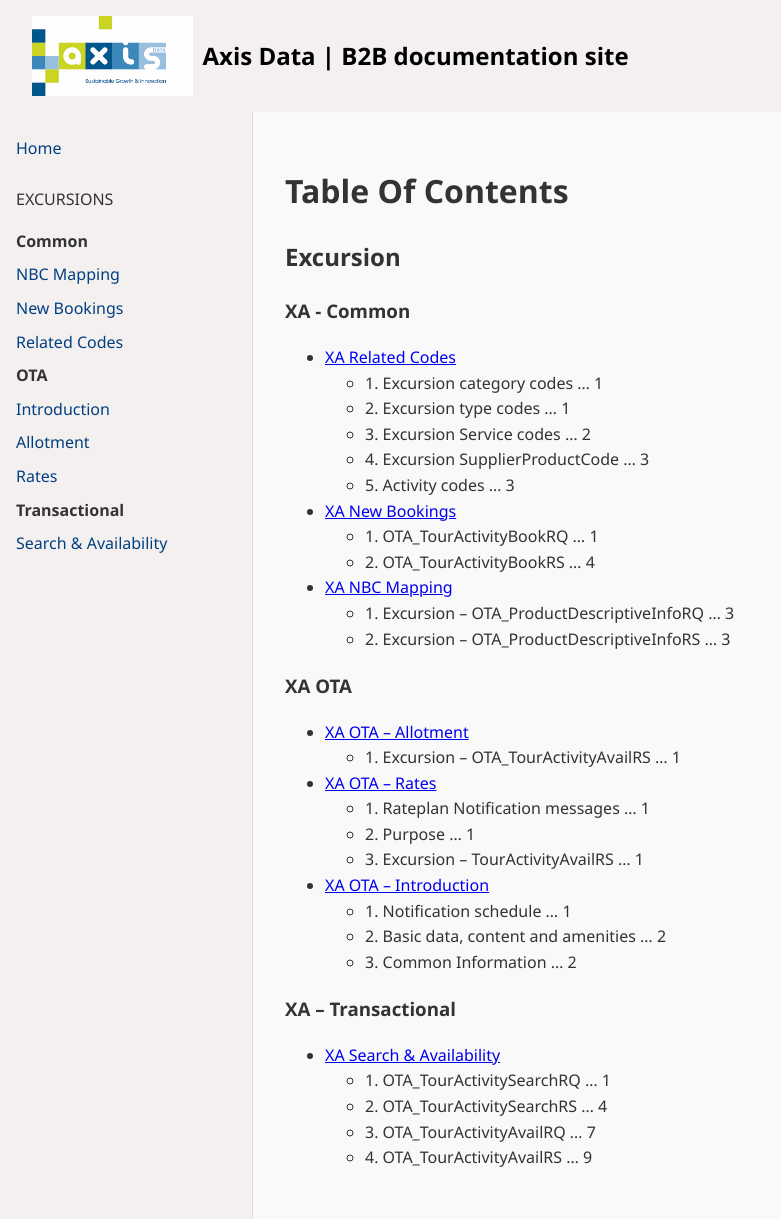
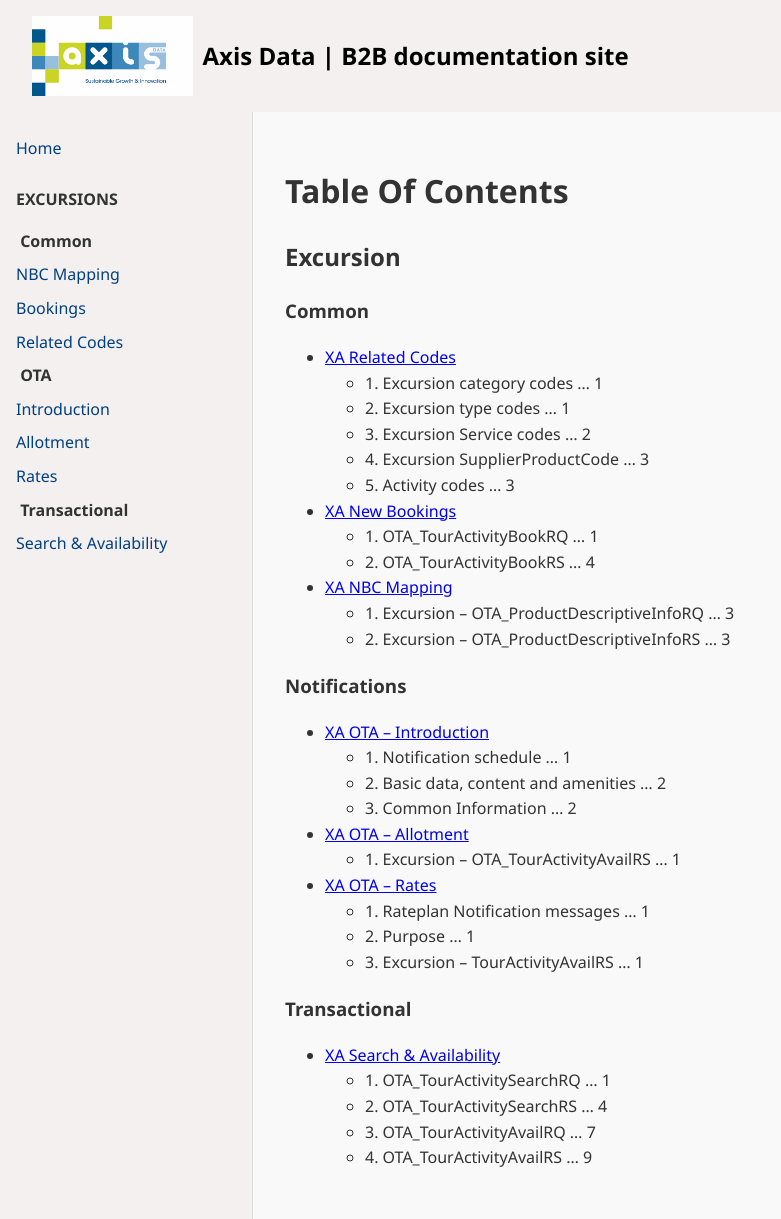
Before and after one commit to Axis-Data-SL/integrations_documentation, a Jekyll site: the page built from docs/index.md, in a window 1280 px wide. Shown: the whole page, without its empty margins (0-781 px from the left). Built offline with Jekyll 4.4.1, drawn with Linux system fonts in a browser that asks for light colours.

```diff
--- a/docs/_layouts/default.html
+++ b/docs/_layouts/default.html
@@ -20,21 +20,21 @@
     <!-- SIDEBAR -->
     <div class="sidebar">
       <a href="{{ '/index.html' | relative_url }}">Home</a><br><br>
-      EXCURSIONS
+      <b>EXCURSIONS</b>
       <ul>
-        <li><b> Common</b></li>
+        <li><b>&nbsp;Common</b></li>
           <ul>
             <li><a href="{{ '/Excursion/XA_Common/XA_NBC_Mapping.html' | relative_url }}">NBC Mapping</a></li>
-            <li><a href="{{ '/Excursion/XA_Common/XA_New_Bookings.html' | relative_url }}">New Bookings</a></li>
+            <li><a href="{{ '/Excursion/XA_Common/XA_New_Bookings.html' | relative_url }}">Bookings</a></li>
             <li><a href="{{ '/Excursion/XA_Common/XA_Related_Codes.html' | relative_url }}">Related Codes</a></li>
           </ul>
-        <li><b> OTA</b></li>
+        <li><b>&nbsp;OTA</b></li>
           <ul>
             <li><a href="{{ '/Excursion/XA_Notifications/XA_OTA/XA_OTA_Introduction.html' | relative_url }}">Introduction</a></li>
             <li><a href="{{ '/Excursion/XA_Notifications/XA_OTA/XA_OTA_Allotment.html' | relative_url }}">Allotment</a></li>
             <li><a href="{{ '/Excursion/XA_Notifications/XA_OTA/XA_OTA_Rates.html' | relative_url }}">Rates</a></li>
           </ul>
-        <li><b> Transactional</b></li>
+        <li><b>&nbsp;Transactional</b></li>
           <ul>
             <li><a href="{{ '/Excursion/XA_Transactional/XA_Search_Availability.html' | relative_url }}">Search & Availability</a></li>
           </ul>
--- a/docs/index.md
+++ b/docs/index.md
@@ -9,7 +9,7 @@ title: Home
 
 ## Excursion
 
-### **XA - Common**
+### **Common**
 - [XA Related Codes](/Excursion/XA_Common/XA_Related_Codes.md)
   - 1\. Excursion category codes … 1
   - 2\. Excursion type codes … 1
@@ -23,20 +23,20 @@ title: Home
   - 1\. Excursion – OTA_ProductDescriptiveInfoRQ … 3
   - 2\. Excursion – OTA_ProductDescriptiveInfoRS … 3
 
-### **XA OTA**
+### **Notifications**
+- [XA OTA – Introduction](/Excursion/XA_Notifications/XA_OTA/XA_OTA_Introduction.md)
+  - 1\. Notification schedule … 1
+  - 2\. Basic data, content and amenities … 2
+  - 3\. Common Information … 2
 - [XA OTA – Allotment](/Excursion/XA_Notifications/XA_OTA/XA_OTA_Allotment.md)
   - 1\. Excursion – OTA_TourActivityAvailRS … 1
 - [XA OTA – Rates](/Excursion/XA_Notifications/XA_OTA/XA_OTA_Rates.md)
   - 1\. Rateplan Notification messages … 1
   - 2\. Purpose … 1
   - 3\. Excursion – TourActivityAvailRS … 1
-- [XA OTA – Introduction](/Excursion/XA_Notifications/XA_OTA/XA_OTA_Introduction.md)
-  - 1\. Notification schedule … 1
-  - 2\. Basic data, content and amenities … 2
-  - 3\. Common Information … 2
 
-### **XA – Transactional**
-- [XA Search & Availability](/Excursion/XA_Transactional/XA_Search&Availability.md)
+### **Transactional**
+- [XA Search & Availability](/Excursion/XA_Transactional/XA_Search_Availability.md)
   - 1\. OTA_TourActivitySearchRQ … 1
   - 2\. OTA_TourActivitySearchRS … 4
   - 3\. OTA_TourActivityAvailRQ … 7
```
Also changed, not shown: docs/Excursion/XA_Notifications/XA_OTA/XA_OTA_Allotment.md (+1 -1 lines), docs/Excursion/XA_Notifications/XA_OTA/XA_OTA_Introduction.md (+1 -1 lines), docs/Excursion/XA_Notifications/XA_OTA/XA_OTA_Rates.md (+2 -2 lines), docs/Excursion/XA_Transactional/XA_Search_Availability.md (+1 -1 lines).
